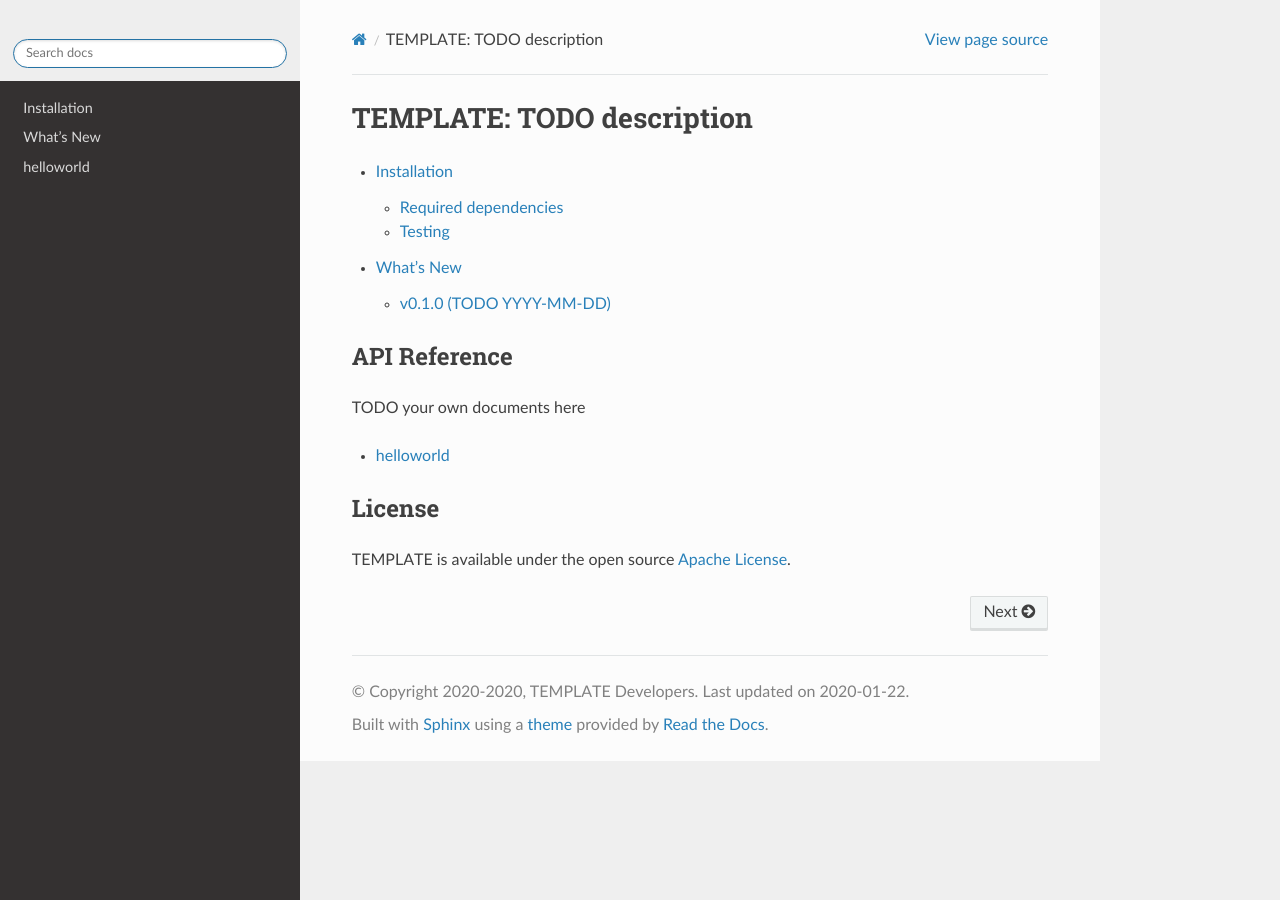
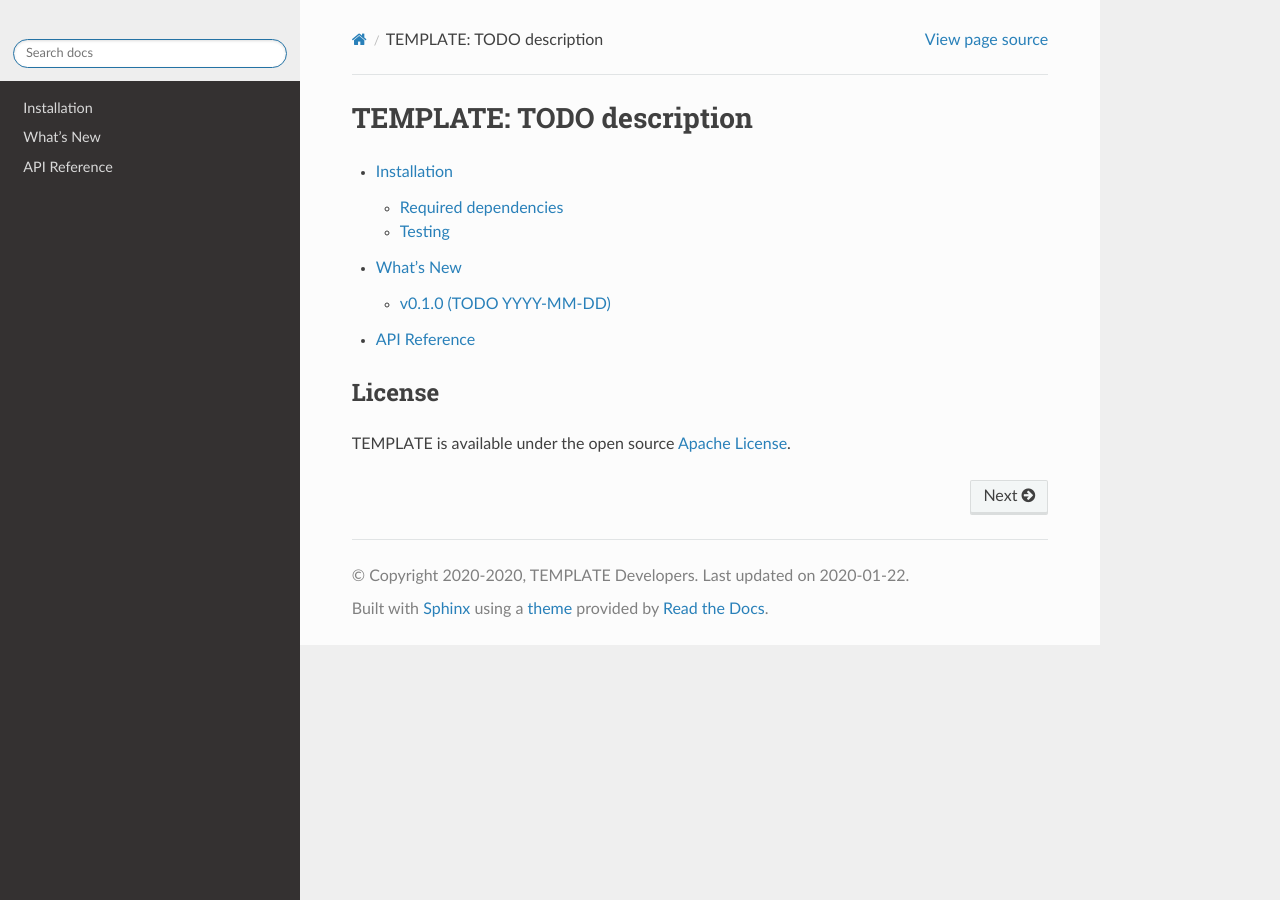
Before and after one commit to crusaderky/python_project_template, a Sphinx documentation site: the page built from doc/index.rst, in a window 1280 px wide. Built offline with Sphinx 7.4.7 and the Read the Docs theme 2.0.0, drawn with Linux system fonts in a browser that asks for light colours; the version number could not be read and is left out.

```diff
--- a/TEMPLATE/__init__.py
+++ b/TEMPLATE/__init__.py
@@ -1,4 +1,7 @@
 import pkg_resources
+
+# Import implementation modules
+from .helloworld import hello
 
 try:
     __version__ = pkg_resources.get_distribution("TEMPLATE").version
@@ -6,7 +9,5 @@ except Exception:
     # Local copy, not installed with setuptools
     __version__ = "unknown"
 
-# Import implementation modules
-from .helloworld import hello
 
 __all__ = ("__version__", "hello")
--- /dev/null
+++ b/doc/api.rst
@@ -0,0 +1,6 @@
+API Reference
+=============
+
+TODO replace with your own public objects
+
+.. autofunction:: TEMPLATE.hello
--- a/doc/conf.py
+++ b/doc/conf.py
@@ -12,8 +12,8 @@
 import datetime
 import os
 import sys
+
 import TEMPLATE
-
 
 allowed_failures = set()
 
--- a/doc/index.rst
+++ b/doc/index.rst
@@ -5,16 +5,7 @@ TEMPLATE: TODO description
 
    installing
    whats-new
-
-
-API Reference
--------------
-
-TODO your own documents here
-
-.. toctree::
-
-   api/helloworld
+   api
 
 
 License
```
Also changed, not shown: doc/api/helloworld.rst (deleted, +0 -9 lines), .travis.yml, 2 other files.
